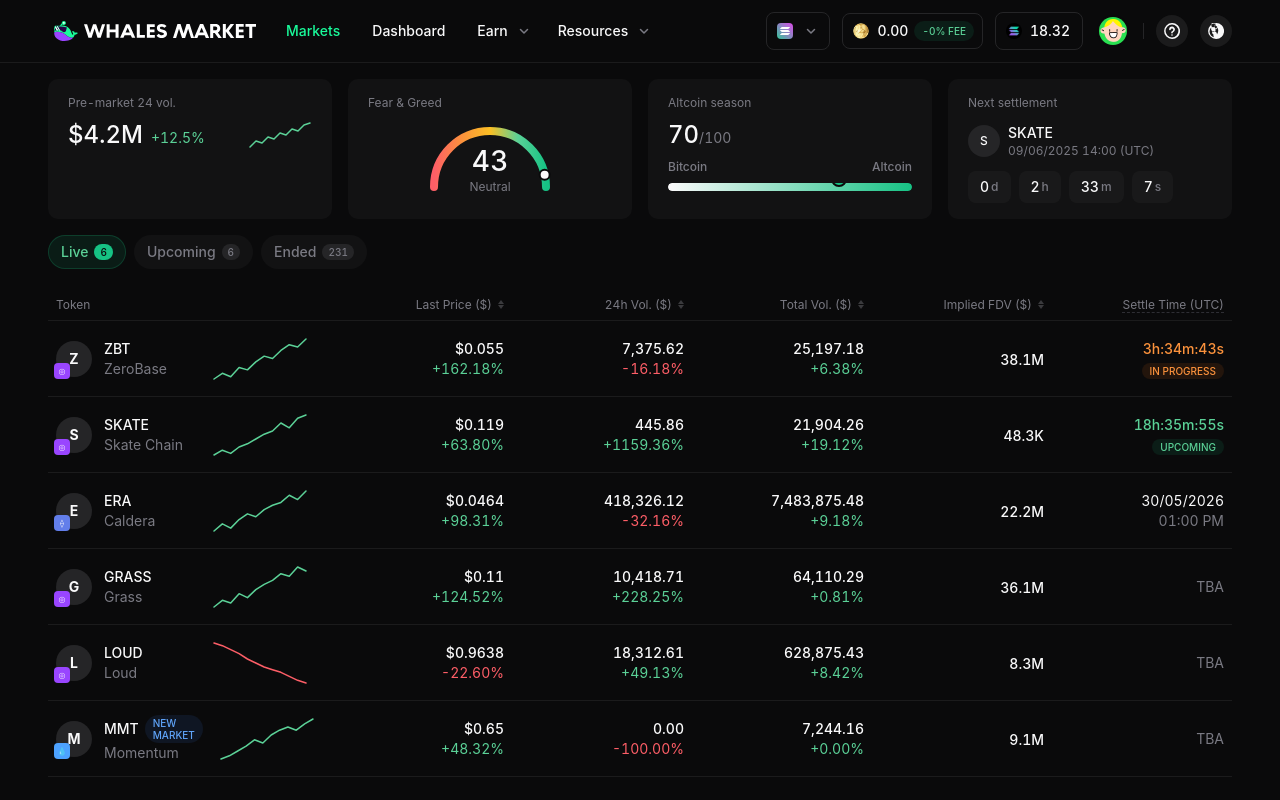
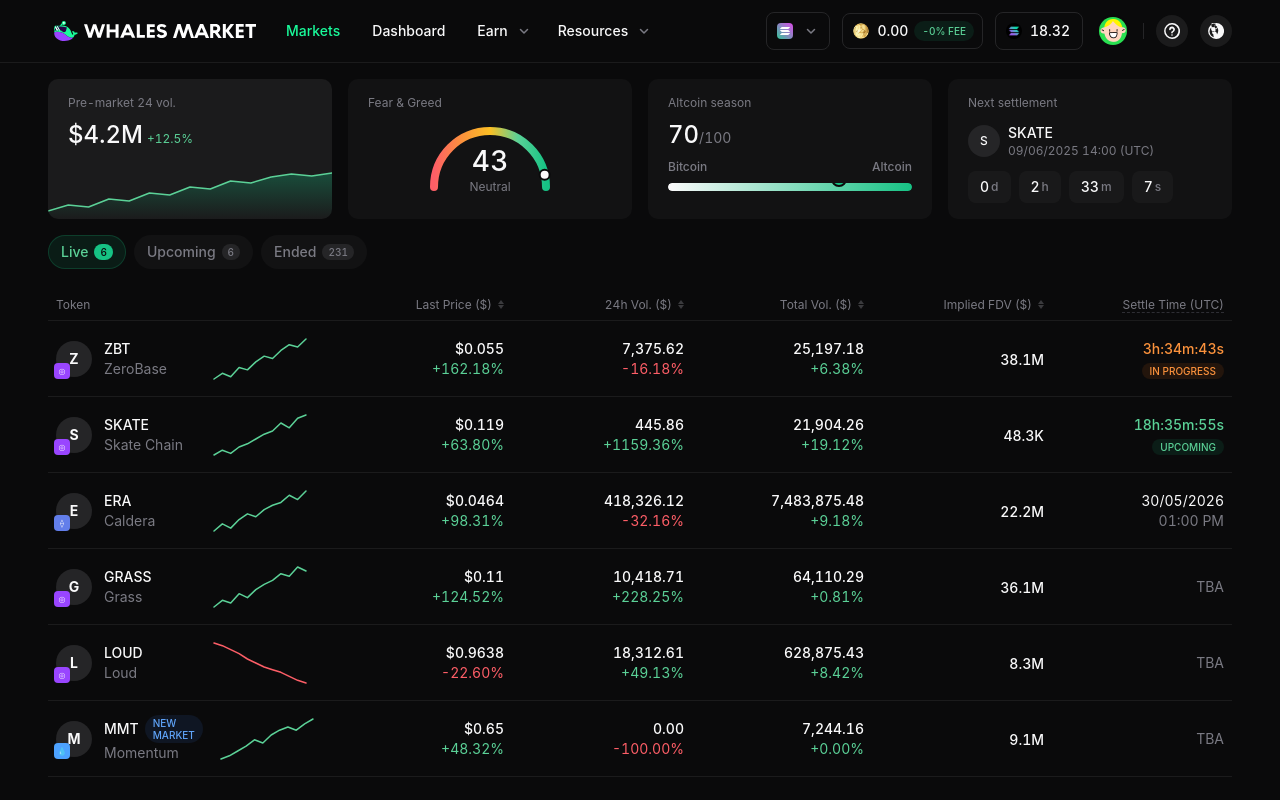
Before and after one commit to SlugMacro/wm-fe, a React (Vite) app: page /markets in a window 1280 px wide. Shown: the top 800 px of the page. Built offline with nearby package versions, Linux system fonts and the light colour scheme.

Commit message:
fix: redesign Pre-market 24 vol. card with chart below data and gradient fill
Co-Authored-By: Claude Opus 4.6 <noreply@anthropic.com>

```diff
--- a/src/components/TopMetrics.tsx
+++ b/src/components/TopMetrics.tsx
@@ -1,10 +1,26 @@
 import { useState, useEffect } from 'react';
 
 function SparklineChart() {
+  const linePath = 'M0 40 L20 34 L40 36 L60 28 L80 30 L100 22 L120 24 L140 16 L160 18 L180 10 L200 12 L220 6 L240 3 L260 5 L280 2';
+  const areaPath = `${linePath} L280 48 L0 48 Z`;
   return (
-    <svg width="64" height="32" viewBox="0 0 64 32" fill="none" xmlns="http://www.w3.org/2000/svg">
+    <svg
+      className="w-full"
+      height="48"
+      viewBox="0 0 280 48"
+      preserveAspectRatio="none"
+      fill="none"
+      xmlns="http://www.w3.org/2000/svg"
+    >
+      <defs>
+        <linearGradient id="sparklineGradient" x1="0" y1="0" x2="0" y2="1">
+          <stop offset="0%" stopColor="#16c284" stopOpacity="0.3" />
+          <stop offset="100%" stopColor="#16c284" stopOpacity="0" />
+        </linearGradient>
+      </defs>
+      <path d={areaPath} fill="url(#sparklineGradient)" />
       <path
-        d="M2 28 L8 22 L14 24 L20 18 L26 20 L32 14 L38 16 L44 10 L50 12 L56 6 L62 4"
+        d={linePath}
         stroke="#5bd197"
         strokeWidth="1.5"
         fill="none"
@@ -123,18 +139,18 @@ export default function TopMetrics() {
   return (
     <div className="grid grid-cols-4 gap-4">
       {/* Pre-market 24h vol */}
-      <div className="flex flex-col gap-2 rounded-[10px] bg-[rgba(255,255,255,0.03)] px-5 py-4">
-        <span className="text-xs font-normal text-[#7a7a83]">Pre-market 24 vol.</span>
-        <div className="flex items-center gap-3">
-          <div className="flex items-baseline gap-2">
+      <div className="relative flex flex-col rounded-[10px] bg-[#1b1b1c] overflow-hidden">
+        <div className="flex flex-col gap-2 px-5 pt-4">
+          <span className="text-xs font-normal text-[#7a7a83]">Pre-market 24 vol.</span>
+          <div className="flex items-baseline gap-1">
             <span className="text-2xl font-medium text-[#f9f9fa]" style={{ fontFeatureSettings: "'lnum', 'tnum'" }}>
               $4.2M
             </span>
-            <span className="text-sm font-normal text-[#5bd197]">+12.5%</span>
+            <span className="text-xs font-normal text-[#5bd197]">+12.5%</span>
           </div>
-          <div className="ml-auto">
-            <SparklineChart />
-          </div>
+        </div>
+        <div className="mt-auto">
+          <SparklineChart />
         </div>
       </div>
 
```
